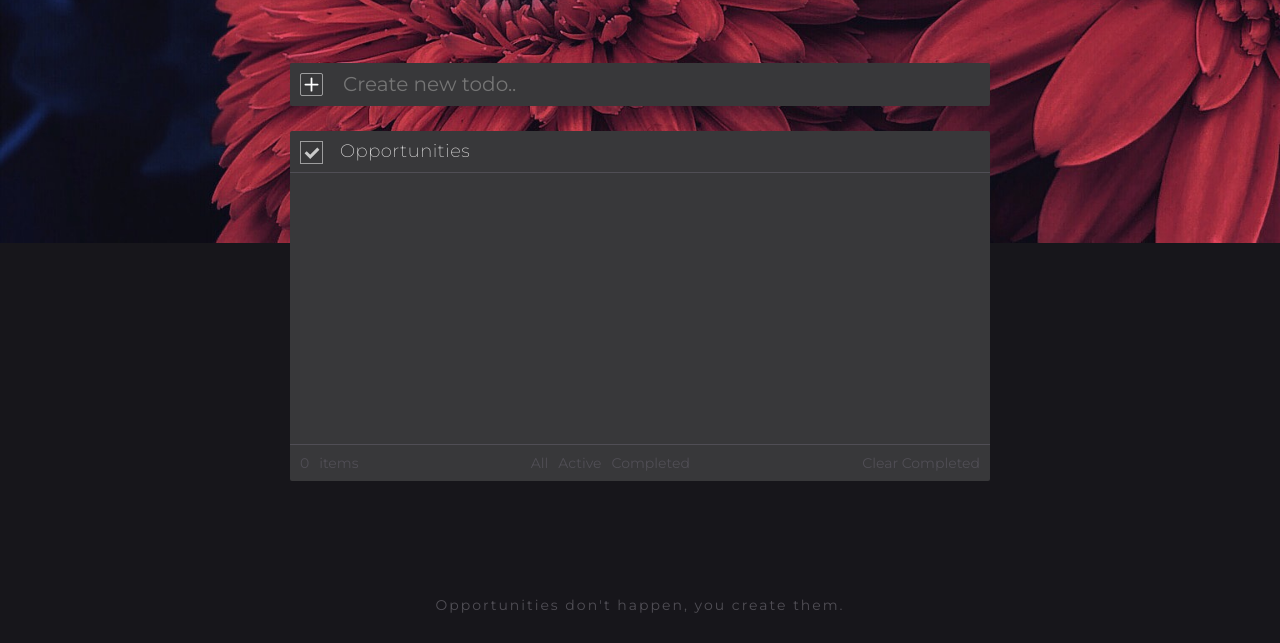
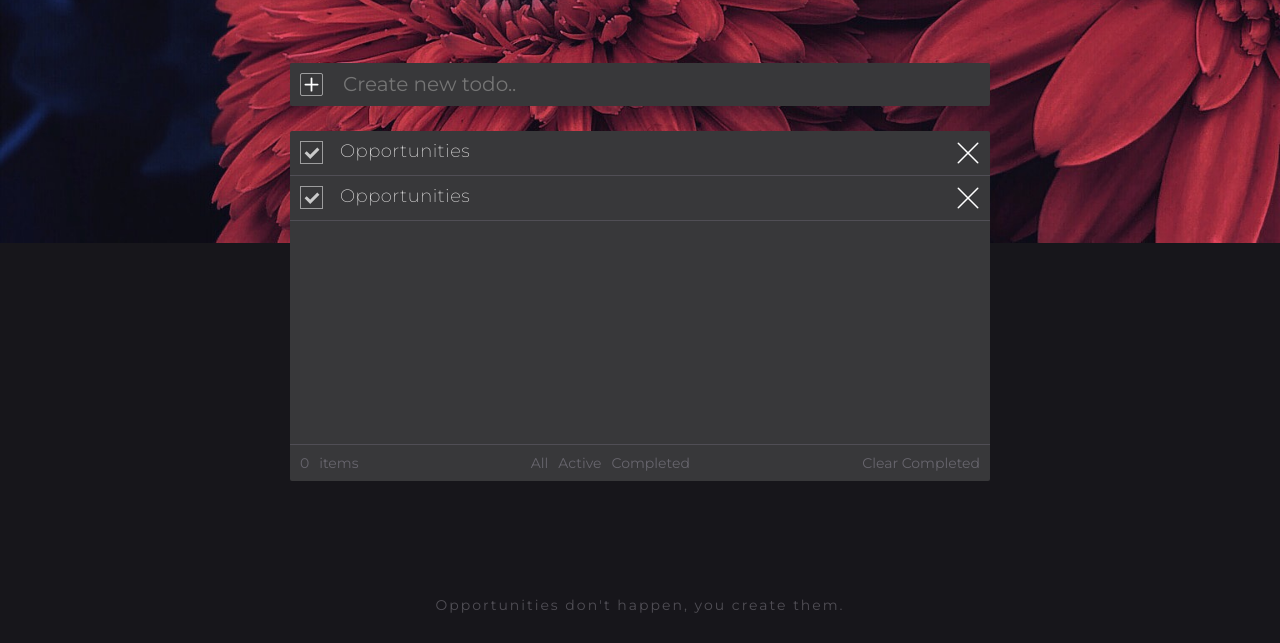
Before and after one commit to VladMudryy/project--todoList, a website: page src/index.html in a window 1280 px wide. Shown: the part 157-800 px from the top of the page. Drawn offline with Linux system fonts and the light colour scheme.

Commit message:
finish prev html and css structure

```diff
--- a/src/assets/css/style.css
+++ b/src/assets/css/style.css
@@ -10,6 +10,7 @@
     font-size: 20px;
     font-weight: 400;
     color: rgba(243, 238, 247, 0.9);
+    scrollbar-color: rgb(56, 56, 58);
 }
 
 .wrapper {
@@ -26,6 +27,19 @@
 .container {
     width: 700px;
     margin: 0 auto;
+}
+/* Scroll */
+
+.items__list::-webkit-scrollbar {
+    width: 7px;
+}
+
+.items__list::-webkit-scrollbar-track {
+    background-color: rgba(155, 151, 151, 0.507);
+}
+
+.items__list::-webkit-scrollbar-thumb {
+    box-shadow: inset 0 0 6px rgba(0, 0, 0, 0.918);
 }
 
 /* Header */
@@ -103,9 +117,22 @@
     display: flex;
     flex-direction: column;
     min-height: 350px;
+    max-height: 350px;
+    overflow: hidden;
 }
 
 .items__list {
+    flex: 1 1 auto;
+}
+
+.item {
+    display: flex;
+    z-index: 1;
+    padding: 10px;
+    border-bottom: 1px solid rgb(80, 78, 85);
+}
+
+.item label {
     flex: 1 1 auto;
 }
 
@@ -113,7 +140,7 @@
     display: flex;
     justify-content: space-between;
     font-size: 14px;
-    color: rgb(80, 78, 85);
+    color: rgb(103, 101, 109);
     padding: 10px;
     border-top: 1px solid rgb(80, 78, 85);
 }
@@ -124,7 +151,7 @@
 }
 
 .items__footer ul > li:hover{
-    color: rgb(51, 108, 230);
+    color: rgb(59, 114, 235);
 }
 
 .items__footer ul > * + * {
@@ -132,7 +159,7 @@
 }
 
 .items__footer h3 > a:hover{
-    color: rgb(51, 108, 230);
+    color: rgb(59, 114, 235);
 }
 
 .items__footer h3 > span {
@@ -144,12 +171,11 @@
 .items__list {
     display: flex;
     flex-direction: column;
+    overflow-y: scroll;
+    max-height: 60%;
 }
 
 .checkbox__container {
-    z-index: 1;
-    padding: 10px;
-    border-bottom: 1px solid rgb(80, 78, 85);
     position: relative;
     cursor: pointer;
     user-select: none;
@@ -170,7 +196,6 @@
     height: 23px;
     width: 23px;
     background-color: rgb(56, 56, 58);
-    margin: 10px 25px 0px 10px;
     border: 1px solid rgba(255, 255, 255, 0.507);
 }
 
@@ -212,7 +237,6 @@
     letter-spacing: 0.5px
 }
 
-
 /* Footer */
 
 .footer__quote {
--- a/src/index.html
+++ b/src/index.html
@@ -32,11 +32,22 @@
                     <section class="card items">
                         <div class="items__content">
                             <div class="items__list">
-                                <label class="checkbox__container">
-                                    <input type="checkbox" checked="checked">
-                                    <span class="checkmark"></span>
-                                    <div>Opportunities</div>
-                                </label>
+                                <div class="item">
+                                    <label class="checkbox__container">
+                                        <input type="checkbox" checked="checked">
+                                        <span class="checkmark"></span>
+                                        <div>Opportunities</div>
+                                    </label>
+                                    <img src="./assets/img/icons/close_white.png" alt="close">
+                                </div>
+                                <div class="item">
+                                    <label class="checkbox__container">
+                                        <input type="checkbox" checked="checked">
+                                        <span class="checkmark"></span>
+                                        <div>Opportunities</div>
+                                    </label>
+                                    <img src="./assets/img/icons/close_white.png" alt="close">
+                                </div>
                             </div>
                             <div class="items__footer">
                                 <h3><span>0</span>items</h3>
```
Also changed, not shown: src/assets/img/icons/close_black.png (added), src/assets/img/icons/close_white.png (added).
